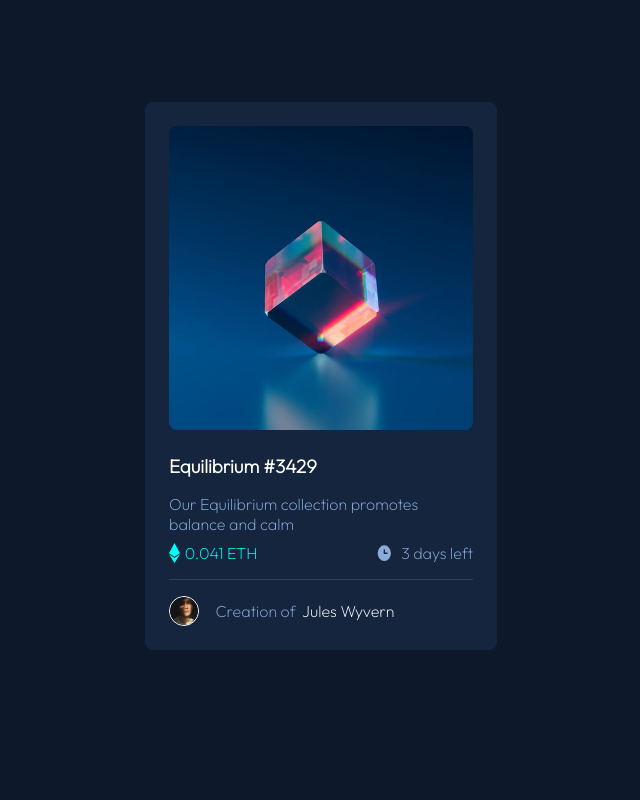
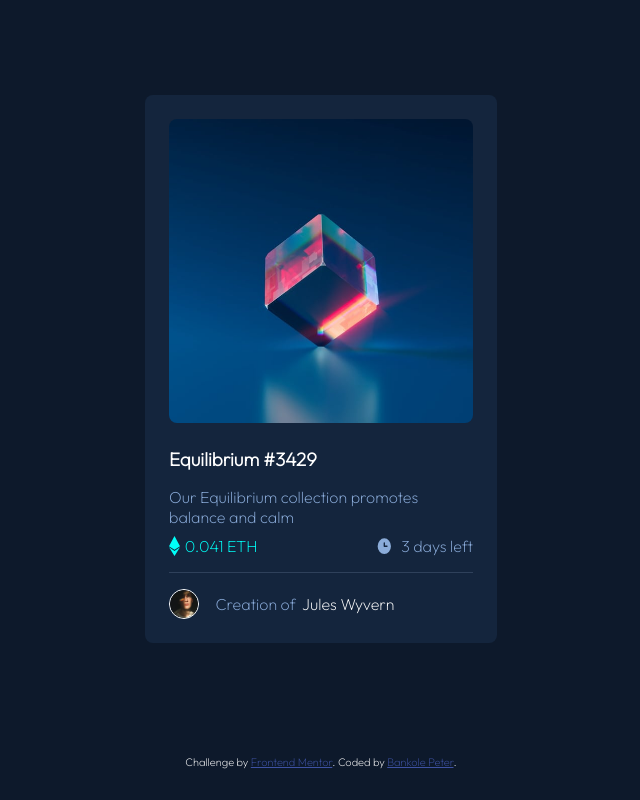
Before and after one commit to Peteboss/nft-preview-card, a plain HTML site: page index.html in a window 1280 px wide. Shown: the whole page, without its empty margins (319-959 px from the left). Drawn offline with Linux system fonts and the light colour scheme.

Commit message:
initial.commit

```diff
--- a/index.html
+++ b/index.html
@@ -37,5 +37,11 @@
             </div>
         </article>
     </main>
+    <footer>
+        <div class="attribution">
+            Challenge by <a href="https://www.frontendmentor.io?ref=challenge" target="_blank">Frontend Mentor</a>.
+            Coded by <a href="#">Bankole Peter</a>.
+          </div>
+    </footer>
 </body>
 </html>
--- a/style.css
+++ b/style.css
@@ -144,3 +144,11 @@ hr{
     border: 1px white solid;
     border-radius: 50%;
 }
+
+.attribution {
+    font-size: 11px;
+    text-align: center;
+}
+.attribution a {
+    color: hsl(228, 45%, 44%);
+}
```
